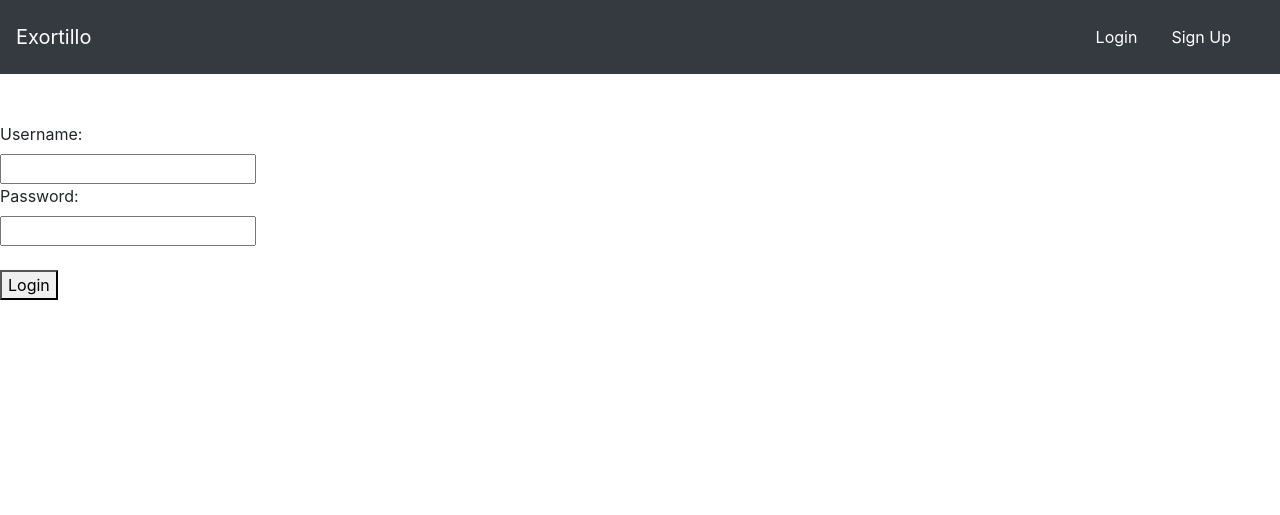
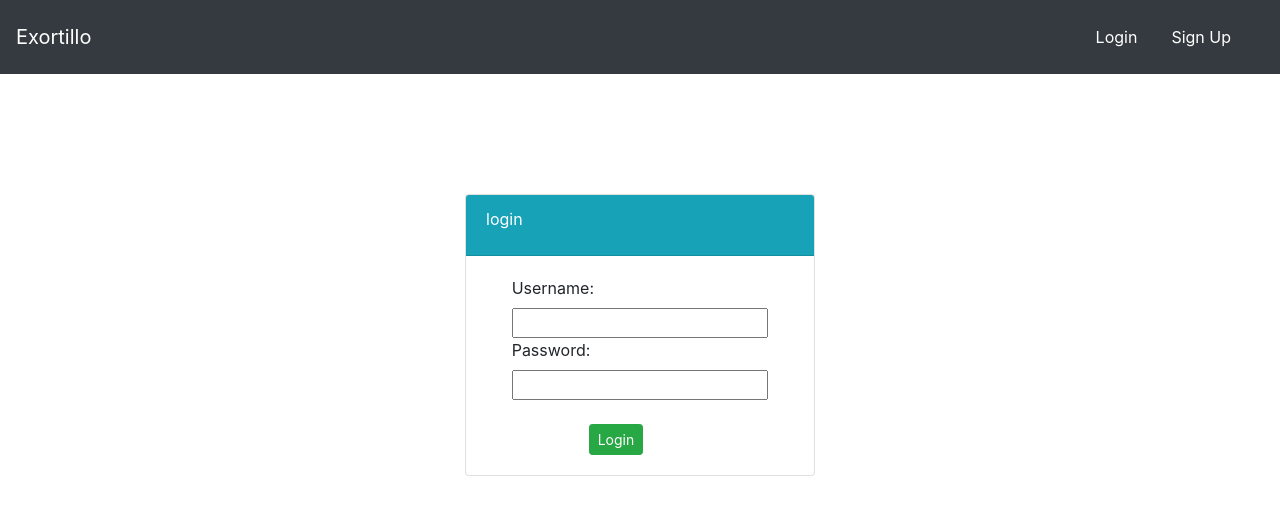
Before and after one commit to pawanchavan3/Django_Pchavan, a Django app: page /login/ in a window 1280 px wide. Shown: the top 515 px of the page. Run offline with Django 3.2, Linux system fonts and the light colour scheme.

Commit message:
commit:63

```diff
--- a/mysite/users/templates/users/login.html
+++ b/mysite/users/templates/users/login.html
@@ -2,16 +2,38 @@
 
 {% block body %}
 
-<form method="POST">
-    {% csrf_token %}
+<br><br><br>
+<div class="container" >
+    <div class="row">
+        <div class="col-md-4 offset-md-4">
+            <div class="card">
+                <div class="card-header text-white bg-info">
+                    <div class="card-title">
+                        login
 
-    <label for="user">Username:</label><br>
-    <input type="text" id="user" name="username"><br>
+                    </div>
+                </div>
+                <div class="card-body">
+                    <form method="POST">
+                        {% csrf_token %}
 
-    <label for="pass">Password:</label><br>
-    <input type="password" id="pass" name="password"><br><br>
+                        <label class="offset-md-1" for="user">Username:</label><br>
+                        <input class="offset-md-1"type="text" id="user" name="username"><br>
 
-    <button type="submit">Login</button>
-</form>
+                        <label class="offset-md-1"for="pass">Password:</label><br>
+                        <input class="offset-md-1"type="password" id="pass" name="password"><br><br>
+
+                        <button class="btn btn-success btn-sm offset-md-4" type="submit">Login</button>
+                    </form>
+
+
+                </div>
+            </div>
+
+
+        </div>
+    </div>
+
+</div>
 
 {% endblock %}
```
Also changed, not shown: mysite/db.sqlite3.
